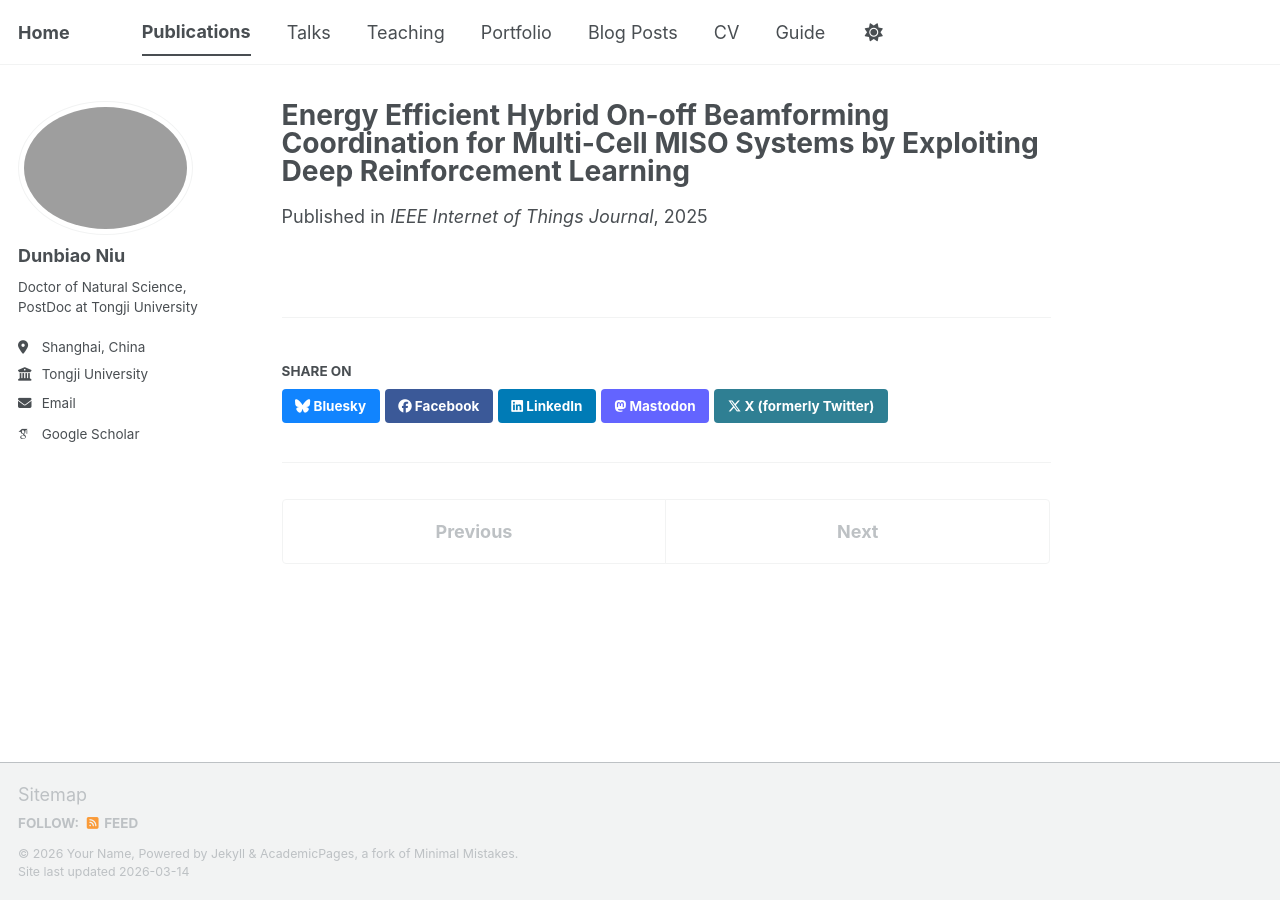
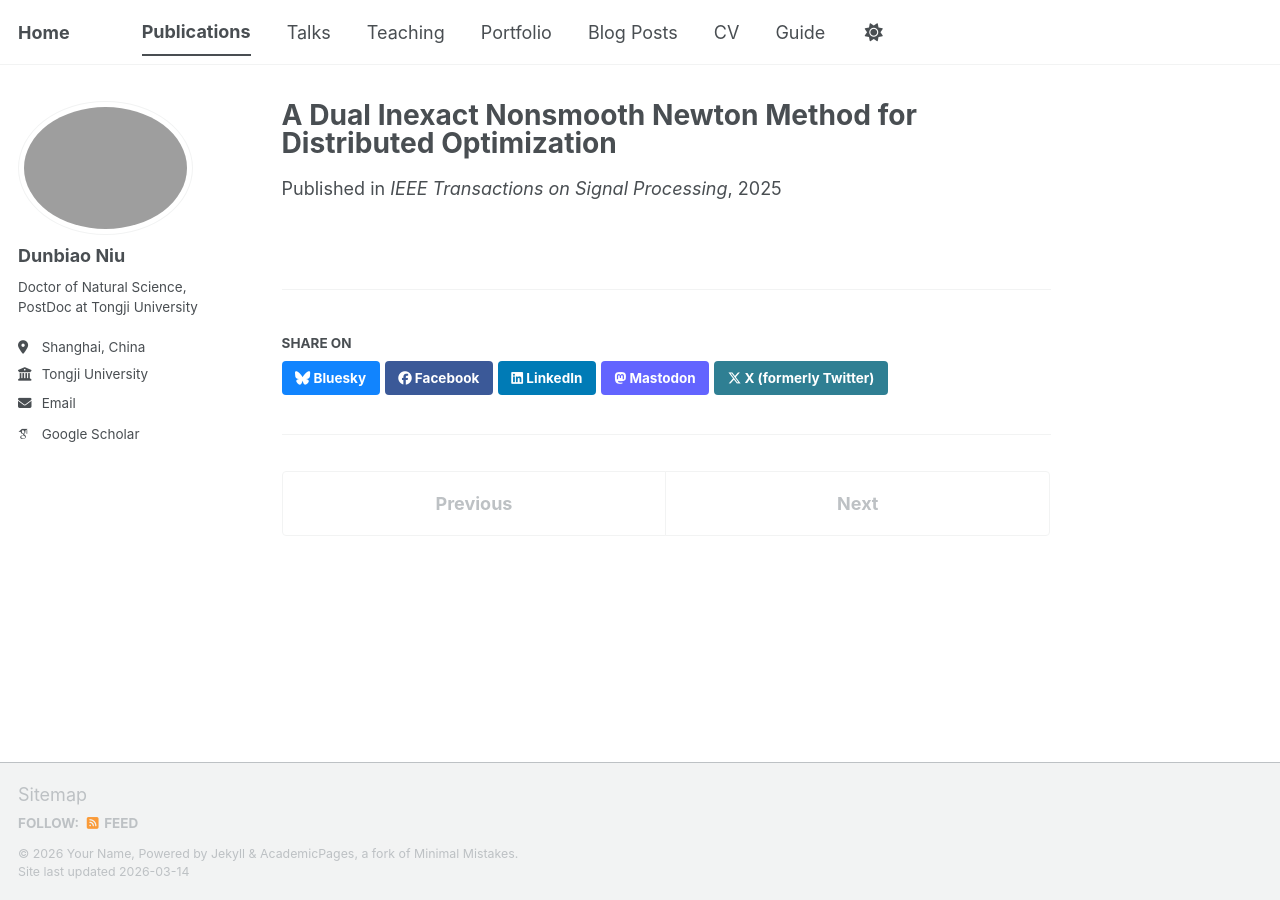
Before and after one commit to dunbiaoniu-ops/dunbiaoniu.github.io, a Jekyll site: the page built from _publications/2009-10-01-paper-title-number-1.md, in a window 1280 px wide. Built offline with Jekyll 4.4.1, drawn with Linux system fonts in a browser that asks for light colours; some web fonts are replaced; a script bundle is joined from its source files by our own code; library files that are not in the unit come from our copies.

Commit message:
Update 2009-10-01-paper-title-number-1.md

```diff
--- a/_publications/2009-10-01-paper-title-number-1.md
+++ b/_publications/2009-10-01-paper-title-number-1.md
@@ -1,9 +1,9 @@
 ---
-title: "Energy Efficient Hybrid On-off Beamforming Coordination for Multi-Cell MISO Systems by Exploiting Deep Reinforcement Learning"
+title: "A Dual Inexact Nonsmooth Newton Method for Distributed Optimization"
 collection: publications
 type: journal            # 可选值：journal 或 conference
-authors: "<b>Hang Zhou</b>, Xiaoyan Wang, Hao Zhou, & Yusheng Ji"
-venue: "IEEE Internet of Things Journal"
+authors: "<b>D. Niu</b>, Y. Hong and E. Song"
+venue: "IEEE Transactions on Signal Processing"
 date: 2025-06-01         # 必须为 YYYY-MM-DD 格式
-note: "(JCR-Q1)"         # 可选的备注信息
+note: "(JCR-Q1, IF 5.8)"         # 可选的备注信息
 ---
```
